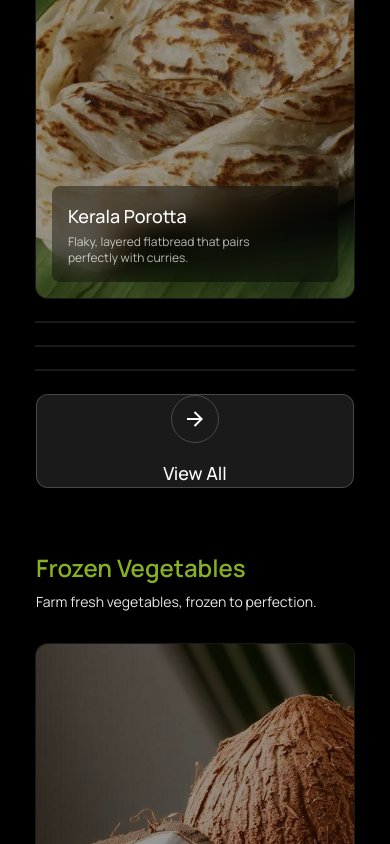
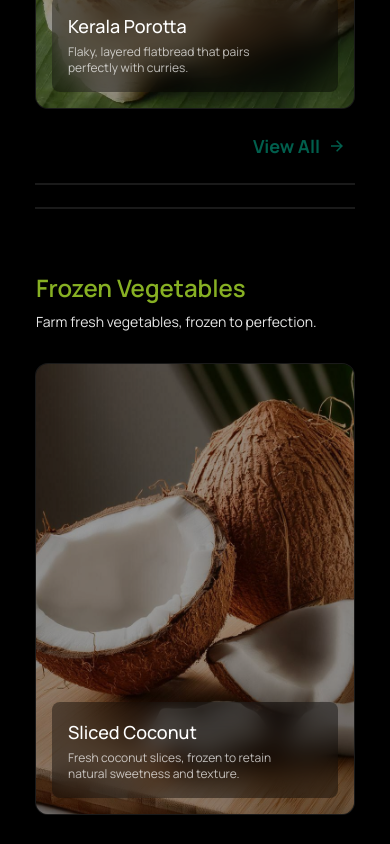
Before and after one commit to mastrovia/zenith-reach, a Next.js app: page /products in a window 390 px wide. Shown: the part 940-1784 px from the top of the page. Built offline with nearby package versions, Linux system fonts and the light colour scheme; a web font is replaced by a local one.

Commit message:
feat: Add mobile CTA for featured products and adjust responsive display and height for category cards.

```diff
--- a/src/app/products/sections/ProductCategorySection.tsx
+++ b/src/app/products/sections/ProductCategorySection.tsx
@@ -44,12 +44,22 @@ const ProductCategorySection: React.FC<ProductCategorySectionProps> = ({
 
         <div className="grid grid-cols-1 md:grid-cols-2 lg:grid-cols-3 gap-6">
           {featured ? (
+            <>
               <CategoryCard
                 item={featured}
                 className="md:row-span-2 lg:row-span-2 lg:col-span-1"
                 large
                 clickable={false}
               />
+              <div className="md:hidden col-span-1 flex justify-end px-2">
+                <Link
+                  href={ctaHref}
+                  className="text-primary font-bold text-lg inline-flex items-center gap-2"
+                >
+                  {ctaText} <RiArrowRightLine />
+                </Link>
+              </div>
+            </>
           ) : null}
 
           {displayItems.map((item, index) => {
@@ -62,6 +72,7 @@ const ProductCategorySection: React.FC<ProductCategorySectionProps> = ({
                 isViewAll={isLast}
                 viewAllText={ctaText}
                 viewAllHref={ctaHref}
+                className={index >= 2 ? 'hidden md:flex' : 'flex'}
               />
             );
           })}
@@ -107,7 +118,7 @@ const CategoryCard: React.FC<{
     </div>
   ) : (
     <>
-      <div className={cn('relative', large ? 'h-[640px]' : 'h-full')}>
+      <div className={cn('relative', large ? 'h-[450px] md:h-[640px]' : 'h-full')}>
         <Image
           src={item.image}
           alt={item.title}
--- a/src/components/ui/AboutSection.tsx
+++ b/src/components/ui/AboutSection.tsx
@@ -1,8 +1,10 @@
 'use client';
 
-import React from 'react';
+import React, { useState } from 'react';
+import { cn } from '@/utils/utils';
 
 export default function AboutSection() {
+  const [isExpanded, setIsExpanded] = useState(false);
   return (
     <section className="relative py-16 md:py-24 px-4">
       <div className="mx-auto max-w-section flex flex-col lg:flex-row gap-10 lg:gap-28 items-center w-full">
@@ -14,7 +16,7 @@ export default function AboutSection() {
             Bringing India&apos;s <br />
             Tradition to the World
           </h3>
-          <p className="mt-6 leading-8 relative text-lg">
+          <div className="mt-6 leading-8 relative text-lg">
             At <span className="font-bold text-xl">Zenith Reach</span>, we believe food is more than just
             nourishment — it&apos;s a connection to tradition, culture, and authentic taste. With a vision to
             bring the rich flavors of India to the world, we specialize in
@@ -24,6 +26,15 @@ export default function AboutSection() {
             </span>{' '}
             crafted to preserve their freshness and originality. <br />
             Our journey began with a simple mission: <br />
+            {!isExpanded && (
+              <button
+                onClick={() => setIsExpanded(true)}
+                className="text-primary font-bold text-lg inline-flex items-center gap-2 md:hidden"
+              >
+                View More <span>→</span>
+              </button>
+            )}
+            <span className={cn(isExpanded ? 'inline' : 'hidden md:inline')}>
               <span className="text-secondary">
                 To deliver trusted, preservative-free food products that combine convenience with authentic
                 taste.
@@ -31,7 +42,8 @@ export default function AboutSection() {
               <br /> What makes us unique is our commitment to quality, purity, and trust. From sourcing the
               finest ingredients to maintaining international standards in packaging and export, every product
               reflects our promise of excellence.
-          </p>
+            </span>
+          </div>
         </div>
         <picture className="relative h-full w-full">
           <img
```
Lines whose indentation alone changed are shown as unchanged.
